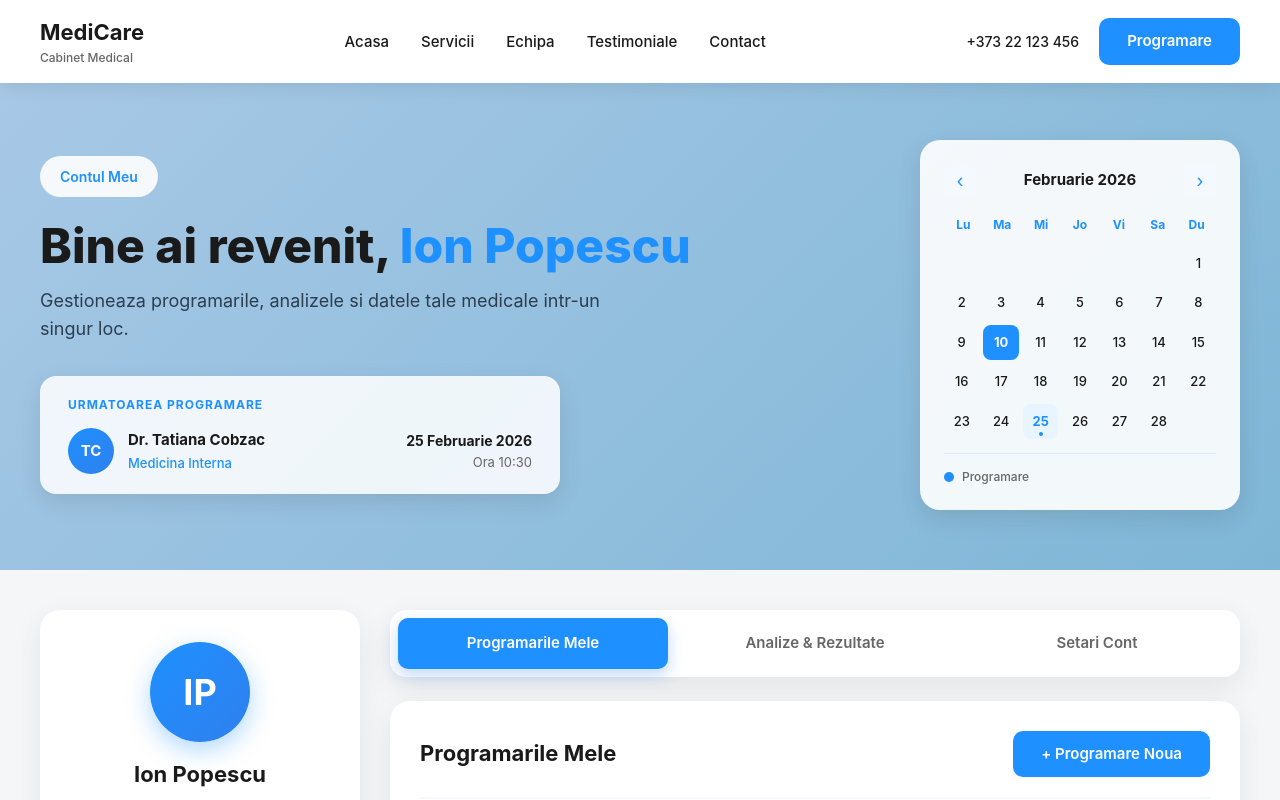
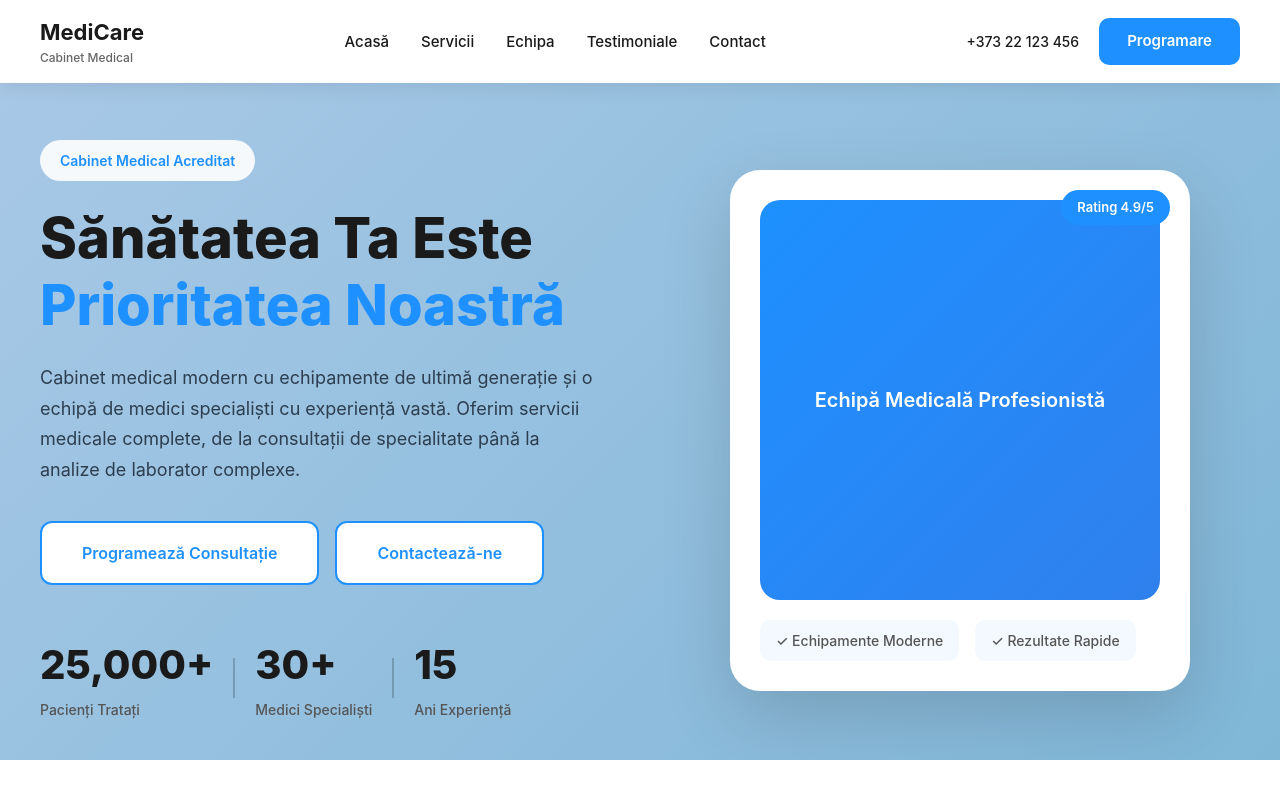
Before and after one commit to Victor-Sirbu/Tweb, a React (Vite) app in the folder client/: page / in a window 1280 px wide. Shown: the top 800 px of the page. Built offline with nearby package versions, Linux system fonts and the light colour scheme.

Commit message:
adaugare react route si stabilire routs la home/login

```diff
--- a/client/package.json
+++ b/client/package.json
@@ -13,7 +13,8 @@
     "@tailwindcss/postcss": "^4.1.18",
     "@tailwindcss/vite": "^4.1.18",
     "react": "^19.2.0",
-    "react-dom": "^19.2.0"
+    "react-dom": "^19.2.0",
+    "react-router-dom": "^7.13.0"
   },
   "devDependencies": {
     "@eslint/js": "^9.39.1",
--- a/client/src/App.tsx
+++ b/client/src/App.tsx
@@ -1,8 +1,16 @@
+import { BrowserRouter as Router, Routes, Route } from "react-router-dom";
+import HomePage from "./components/HomePage/HomePage";
 import ProfilePage from "./components/ProfilePage/ProfilePage";
 
-
 function App() {
-    return <ProfilePage />;
+    return (
+        <Router>
+            <Routes>
+                <Route path="/" element={<HomePage />} />
+                <Route path="/profile" element={<ProfilePage />} />
+            </Routes>
+        </Router>
+    );
 }
 
 export default App;
```
Also changed, not shown: 1 other file (tests, documents, lock files or other folders).
